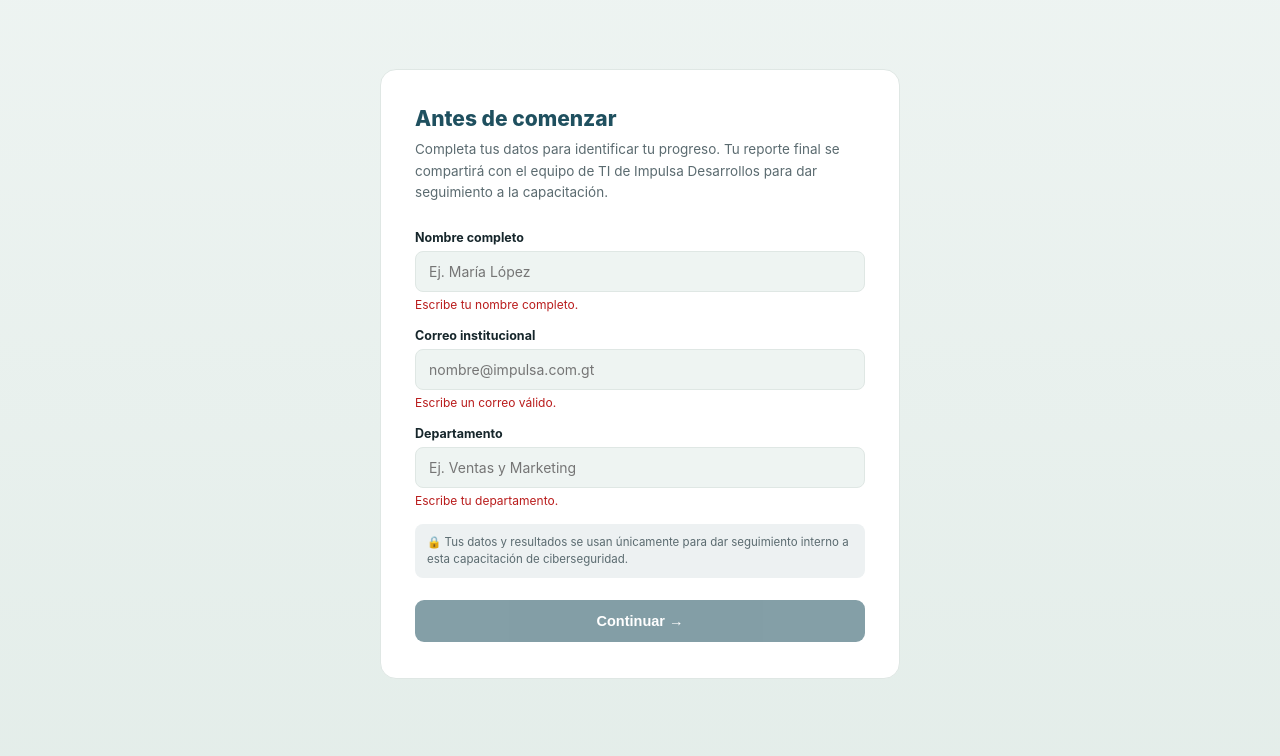
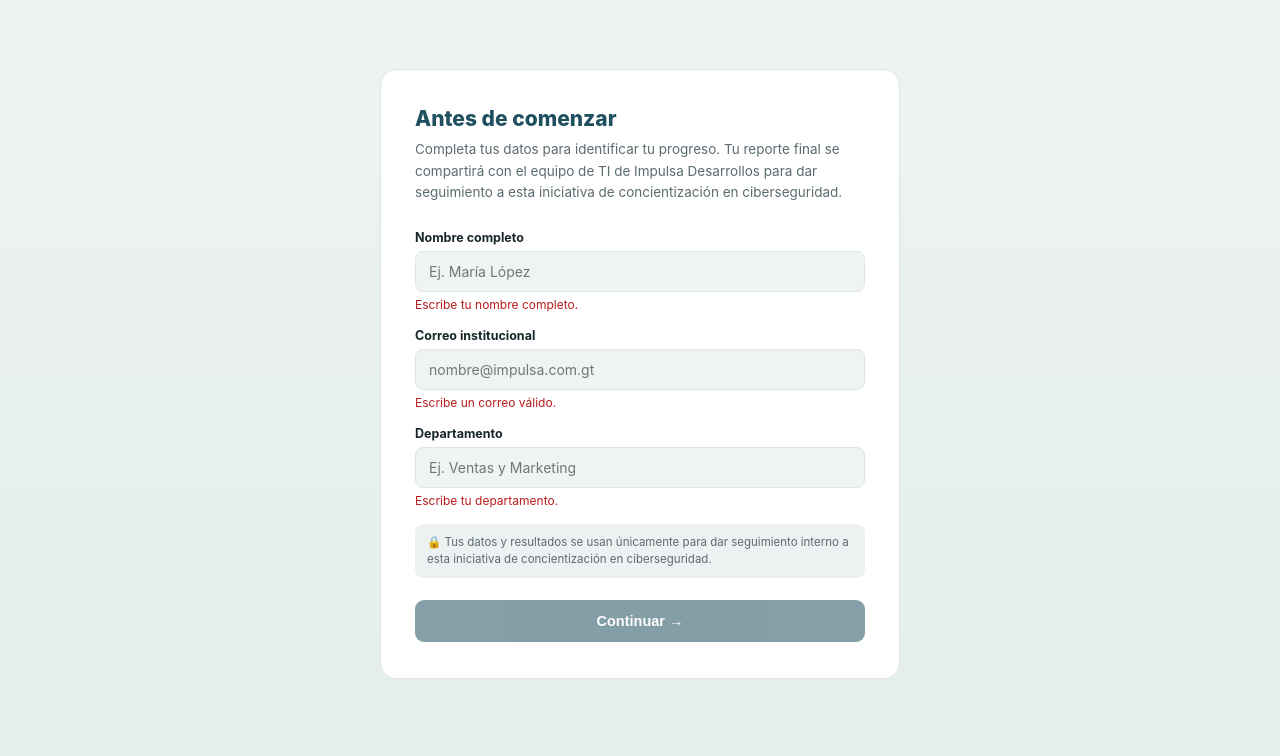
Before and after one commit to ImpulsaGT/capacitacion-ciberseguridad, a plain HTML site: page index.html in a window 1280 px wide. Both pictures are taken after a click on the button "Comenzar →". Shown: the part 72-828 px from the top of the page. Drawn offline with Linux system fonts and the light colour scheme.

Commit message:
Ajusta texto: no referirse a esto como capacitacion

```diff
--- a/index.html
+++ b/index.html
@@ -726,7 +726,7 @@
   <section id="screen-register">
     <div class="register-wrap">
       <h1>Antes de comenzar</h1>
-      <p class="reg-sub">Completa tus datos para identificar tu progreso. Tu reporte final se compartirá con el equipo de TI de Impulsa Desarrollos para dar seguimiento a la capacitación.</p>
+      <p class="reg-sub">Completa tus datos para identificar tu progreso. Tu reporte final se compartirá con el equipo de TI de Impulsa Desarrollos para dar seguimiento a esta iniciativa de concientización en ciberseguridad.</p>
 
       <div class="reg-field">
         <label for="reg-name">Nombre completo</label>
@@ -746,7 +746,7 @@
         <div class="reg-error" id="reg-dept-error">Escribe tu departamento.</div>
       </div>
 
-      <p class="reg-privacy">🔒 Tus datos y resultados se usan únicamente para dar seguimiento interno a esta capacitación de ciberseguridad.</p>
+      <p class="reg-privacy">🔒 Tus datos y resultados se usan únicamente para dar seguimiento interno a esta iniciativa de concientización en ciberseguridad.</p>
 
       <button id="btn-register-continue">Continuar →</button>
     </div>
@@ -1841,7 +1841,7 @@
       body: JSON.stringify(payload)
     }).then(res => {
       if (res.ok) {
-        showSendStatus("ok", "✅ Tu reporte se envió correctamente. ¡Gracias por completar la capacitación!");
+        showSendStatus("ok", "✅ Tu reporte se envió correctamente. ¡Gracias por completar este ejercicio de concientización!");
       } else {
         throw new Error("send failed");
       }
```
